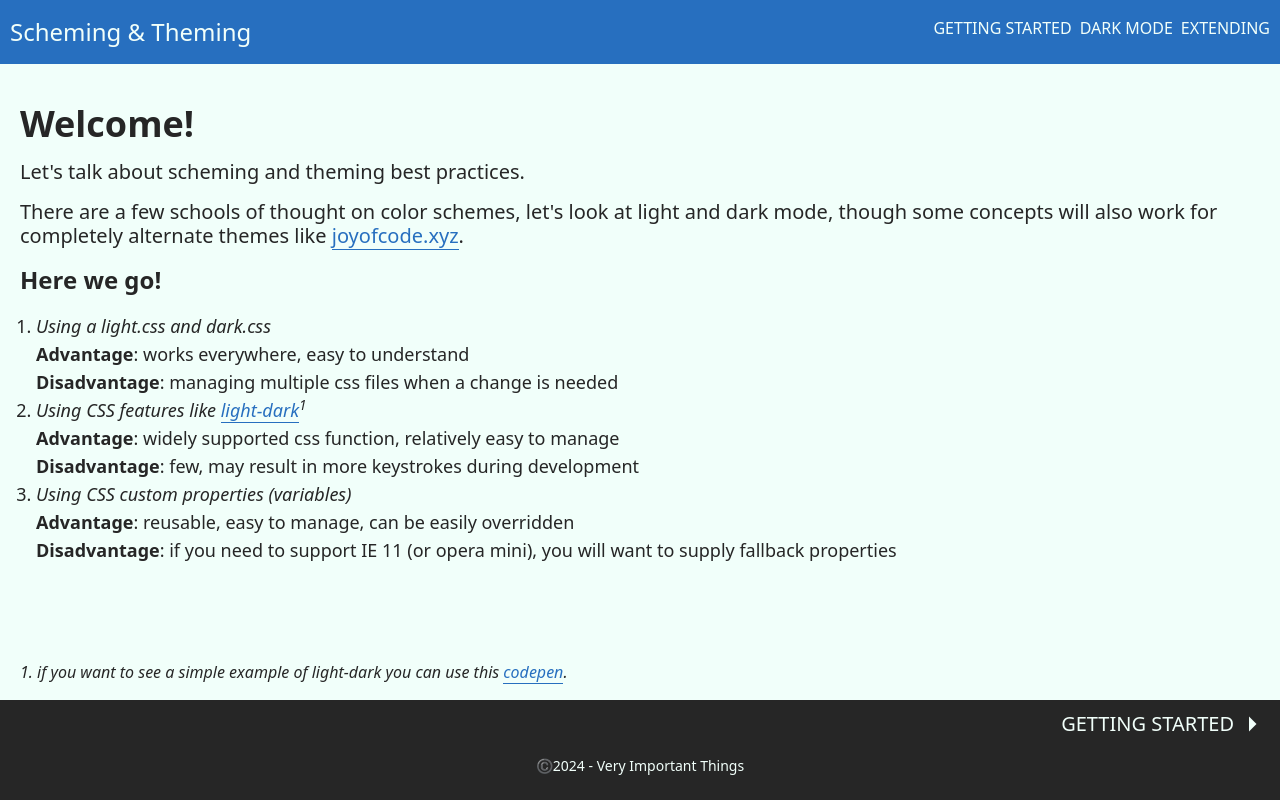
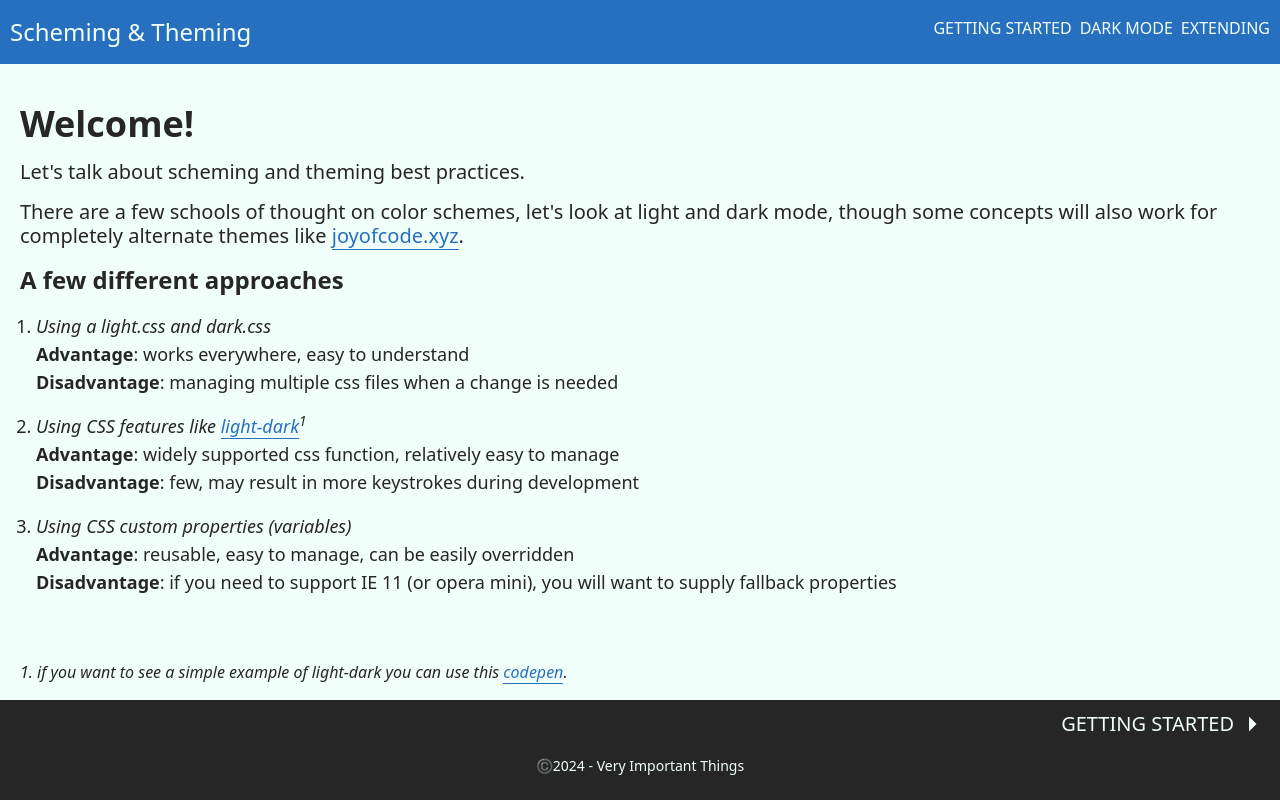
Before and after one commit to jackkeller/scheming-themes, a SvelteKit app: page / in a window 1280 px wide. Built offline with nearby package versions, Linux system fonts and the light colour scheme.

Commit message:
adds to extending page, syncs properties

```diff
--- a/src/routes/+page.svelte
+++ b/src/routes/+page.svelte
@@ -18,7 +18,7 @@
 	>.
 </p>
 
-<h3>Here we go!</h3>
+<h3>A few different approaches</h3>
 
 <ol>
 	<li>
--- a/src/routes/extending/+page.svelte
+++ b/src/routes/extending/+page.svelte
@@ -7,7 +7,9 @@
 	const className = 'extending';
 
 	const extendingCode = `.extending {
-	--branding: lch(from var(--folly) calc(l + 20) calc(c - 10) h);
+	--background: var(--battleship-gray);
+	--on-background: var(--mint-cream);
+	--branding: var(--folly);
 	--on-branding: var(--eerie-black);
 }`;
 </script>
@@ -16,4 +18,9 @@
 
 <h1>Extending</h1>
 
+<p>
+	Here you will see that I have extended the properties to something completely different, maybe you
+	have different categories you want represented with alternate themes entirely.
+</p>
+
 <Highlight language={css} code={extendingCode} />
--- a/src/styles/typography.css
+++ b/src/styles/typography.css
@@ -26,4 +26,8 @@ main a {
 
 ol {
 	@apply list-outside list-decimal pl-4 text-lg;
+
+	li {
+		@apply mb-4;
+	}
 }
```
